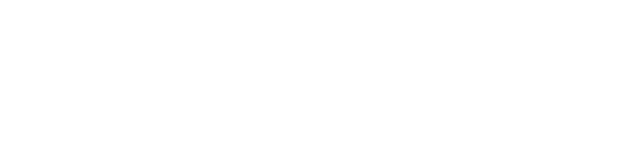
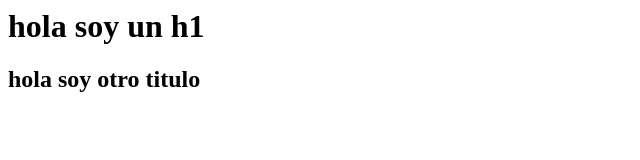
Before and after one commit to Alejo11Lucero/gitbash, a plain HTML site: page index.html in a window 1280 px wide. Shown: the whole page, without its empty margins (0-640 px from the left). Drawn offline with Linux system fonts and the light colour scheme.

Commit message:
agrego titulos

```diff
--- a/index.html
+++ b/index.html
@@ -1 +1,7 @@
-<html></html>
+<html>
+    <head></head>
+    <body>
+        <h1>hola soy un h1</h1>
+        <h2>hola soy otro titulo</h2>
+    </body>
+</html>
```
